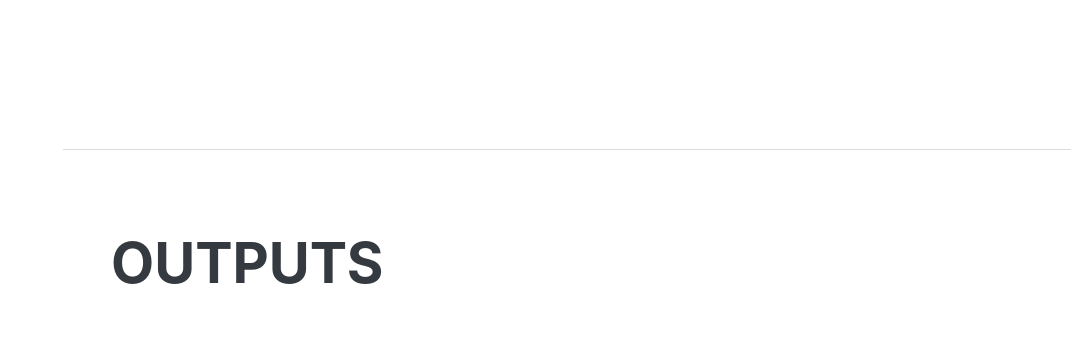
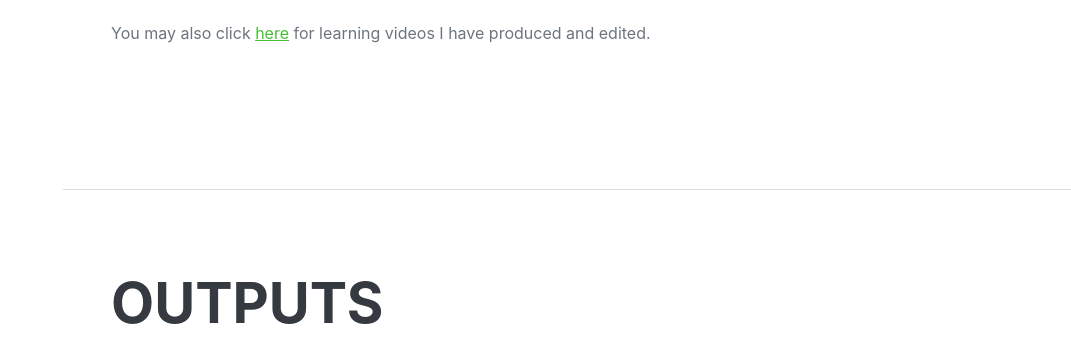
Before and after one commit to daibenangelo/me, a plain HTML site: page index.html in a window 1280 px wide. Shown: the part 4953-5295 px from the top of the page, without its empty margins (209-1280 px from the left). Drawn offline with nearby package versions, Linux system fonts and the light colour scheme; a web font is replaced by a local one.

Commit message:
adding link to rem

```diff
--- a/index.html
+++ b/index.html
@@ -425,6 +425,7 @@
                                 <iframe width="100%" src="https://www.youtube.com/embed/Q0jWOAf-XLc?si=hbh6suzeLIOCBtBw" title="YouTube video player" frameborder="0" allow="accelerometer; autoplay; clipboard-write; encrypted-media; gyroscope; picture-in-picture; web-share" referrerpolicy="strict-origin-when-cross-origin" allowfullscreen></iframe>
                             </div>
                         </div>
+                        <p>You may also click <a href="https://drive.google.com/drive/u/1/folders/1s6KLVEWc9WzmS8I6RWq-9LubWWHwjEt-" target="_blank">here</a> for learning videos I have produced and edited.</p>
                     </div>
                 </div>
             </section>
```
